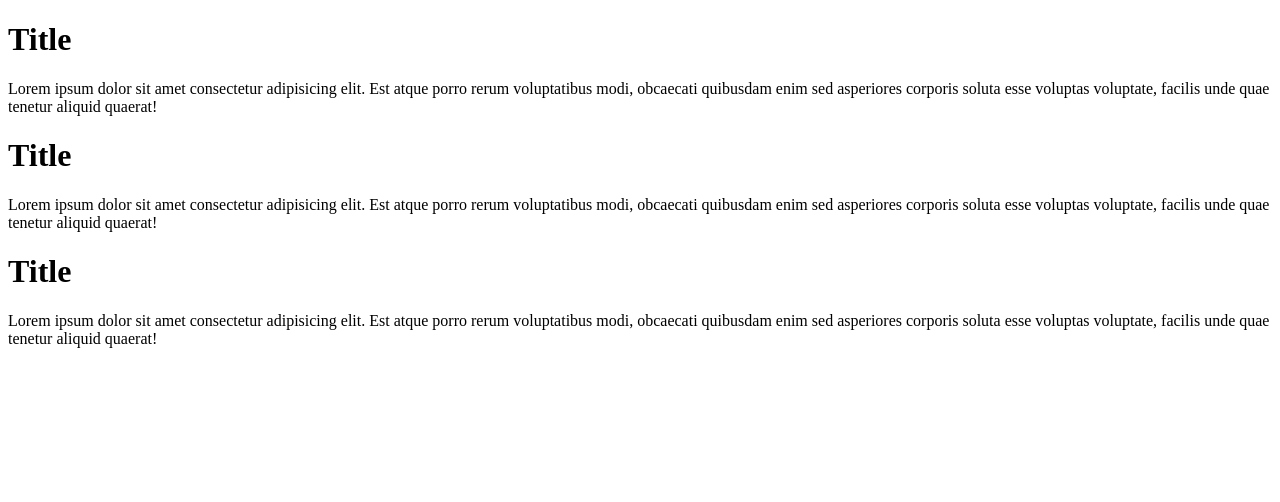
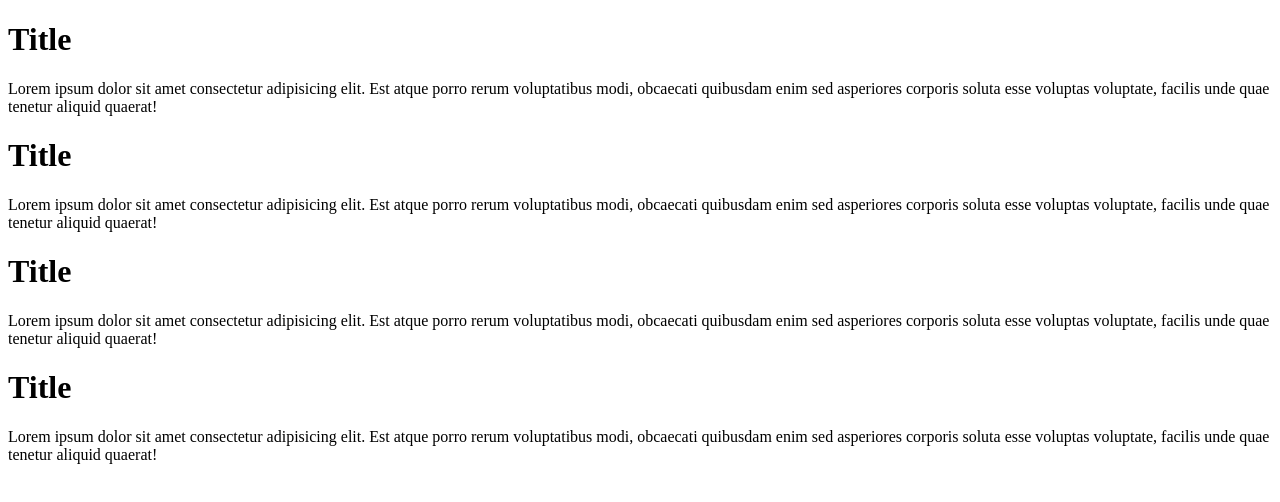
Before and after one commit to ahmedjsdev/test-git, a plain HTML site: page index.html in a window 1280 px wide. Drawn offline with Linux system fonts and the light colour scheme.

Commit message:
add new card

```diff
--- a/index.html
+++ b/index.html
@@ -21,6 +21,10 @@
                 <h1 class="title">Title</h1>
                 <p>Lorem ipsum dolor sit amet consectetur adipisicing elit. Est atque porro rerum voluptatibus modi, obcaecati quibusdam enim sed asperiores corporis soluta esse voluptas voluptate, facilis unde quae tenetur aliquid quaerat!</p>
             </div>
+            <div class="card">
+                <h1 class="title">Title</h1>
+                <p>Lorem ipsum dolor sit amet consectetur adipisicing elit. Est atque porro rerum voluptatibus modi, obcaecati quibusdam enim sed asperiores corporis soluta esse voluptas voluptate, facilis unde quae tenetur aliquid quaerat!</p>
+            </div>
         </div>
     </div>
 </body>
```
